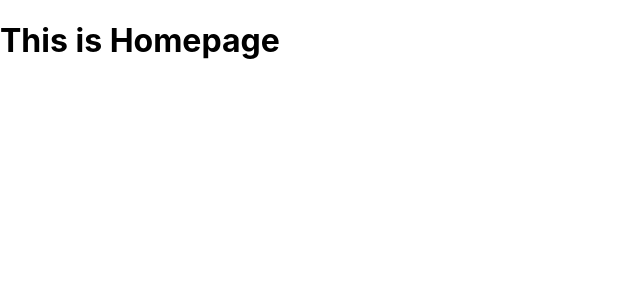
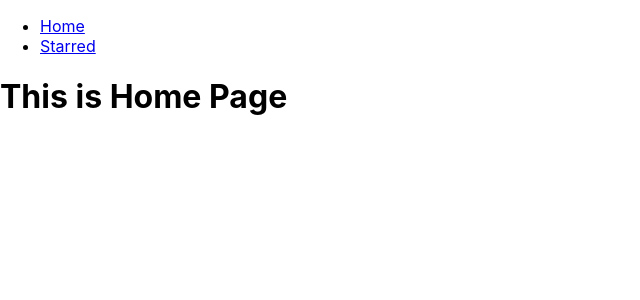
Before and after one commit to kamaljeetsingh1322/box-office, a React (Create React App) app: page / in a window 1280 px wide. Shown: the top 300 px of the page, without its empty margins (0-640 px from the left). Built offline with nearby package versions, Linux system fonts and the light colour scheme.

Commit message:
Added NavBar & Created Page Components

```diff
--- a/src/App.js
+++ b/src/App.js
@@ -1,17 +1,27 @@
 import React from 'react';
 import { Switch, Route } from 'react-router-dom';
+import Navs from './components/Navs';
+import Home from './pages/Home';
+import Starred from './pages/Starred';
 
 function App() {
   return (
+    <div>
+      <Navs />
       <Switch>
         <Route exact path="/">
-        <h1>This is Homepage</h1>
+          <Home />
         </Route>
         <Route exact path="/starred">
-        This is starred page
+          <Starred />
         </Route>
-      <Route>This is 404 Page.</Route>
+        <Route>
+          <div>
+            <h1>Page Not Found</h1>
+          </div>
+        </Route>
       </Switch>
+    </div>
   );
 }
 
--- /dev/null
+++ b/src/components/Navs.js
@@ -0,0 +1,22 @@
+import React from 'react';
+import { Link } from 'react-router-dom';
+
+const LINKS = [
+  { to: '/', text: 'Home' },
+  { to: '/starred', text: 'Starred' },
+];
+const Navs = () => {
+  return (
+    <div>
+      <ul>
+        {LINKS.map(item => (
+          <li key={item.to}>
+            <Link to={item.to}>{item.text}</Link>
+          </li>
+        ))}
+      </ul>
+    </div>
+  );
+};
+
+export default Navs;
--- /dev/null
+++ b/src/pages/Home.js
@@ -0,0 +1,11 @@
+import React from 'react';
+
+const Home = () => {
+  return (
+    <div>
+      <h1>This is Home Page</h1>
+    </div>
+  );
+};
+
+export default Home;
--- /dev/null
+++ b/src/pages/Starred.js
@@ -0,0 +1,11 @@
+import React from 'react';
+
+const Starred = () => {
+  return (
+    <div>
+      <h1>This is Starred Page</h1>
+    </div>
+  );
+};
+
+export default Starred;
```
Also changed, not shown: 1 other file (tests, documents, lock files or other folders). Lines whose indentation alone changed are shown as unchanged.
